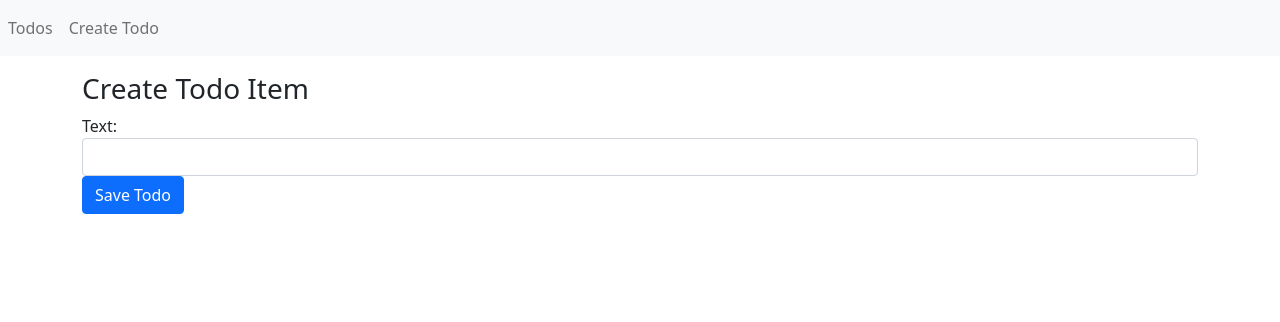
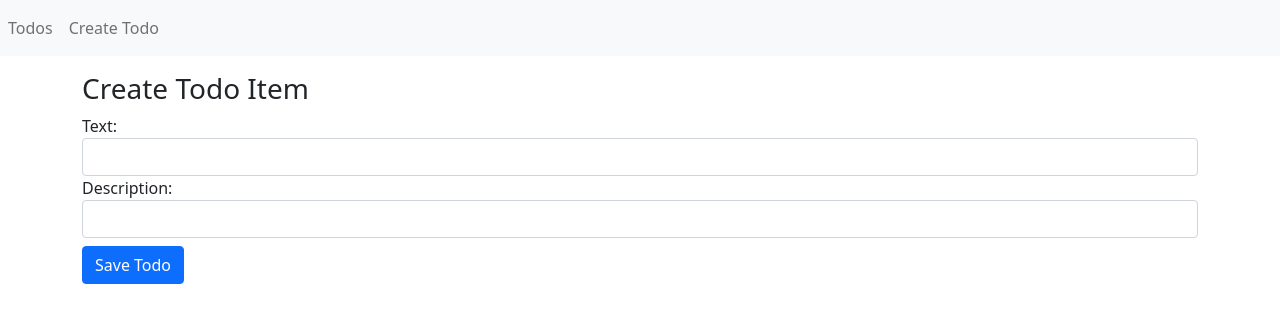
Before and after one commit to marxchryz/CRUD_MERN, a React (Create React App) app: page /create in a window 1280 px wide. Shown: the top 322 px of the page. Built offline with nearby package versions, Linux system fonts and the light colour scheme.

Commit message:
description field added in form

```diff
--- a/src/TodoForm.js
+++ b/src/TodoForm.js
@@ -1,9 +1,12 @@
-import React, { useState, useEffect } from 'react';
+import React from 'react';
 import { useForm } from 'react-hook-form';
 
 export const TodoForm = ({ todo, onSubmit }) => {
   const { register, handleSubmit } = useForm({
-    defaultValues: { text: todo ? todo.text : '' },
+    defaultValues: {
+      text: todo ? todo.text : '',
+      description: todo ? todo.description : '',
+    },
   });
 
   const submitHandler = handleSubmit((data) => {
@@ -21,8 +24,16 @@ export const TodoForm = ({ todo, onSubmit }) => {
           name="text"
           id="text"
         />
+        <label htmlFor="description">Description:</label>
+        <input
+          className="form-control"
+          {...register('description', { required: true })}
+          type="text"
+          name="description"
+          id="description"
+        />
       </div>
-      <div className="form-group">
+      <div className="form-group mt-2">
         <button className="btn btn-primary" type="submit">
           Save Todo
         </button>
```
